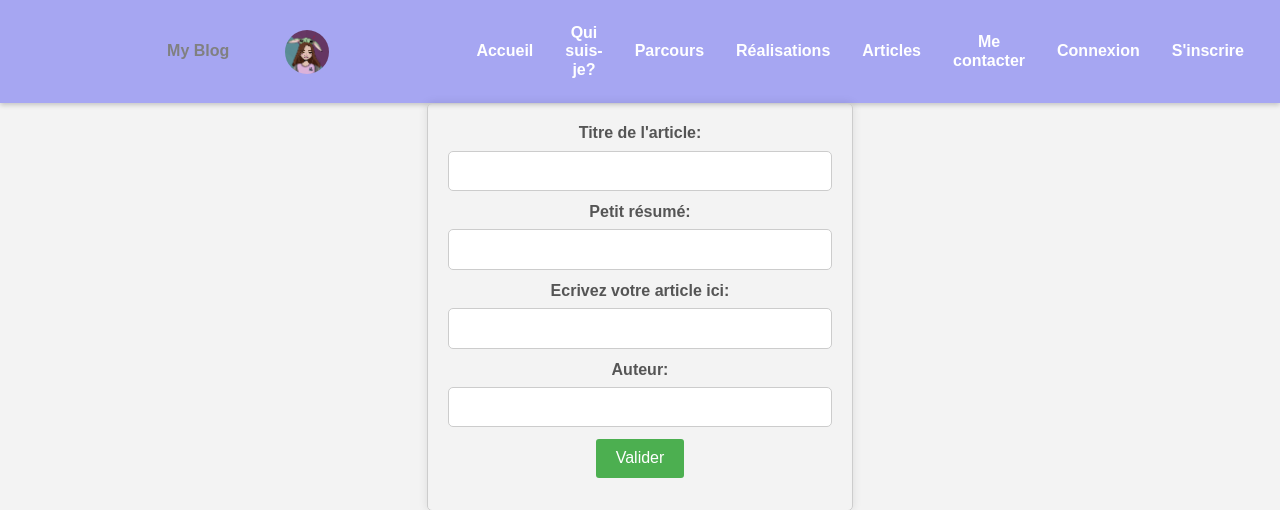
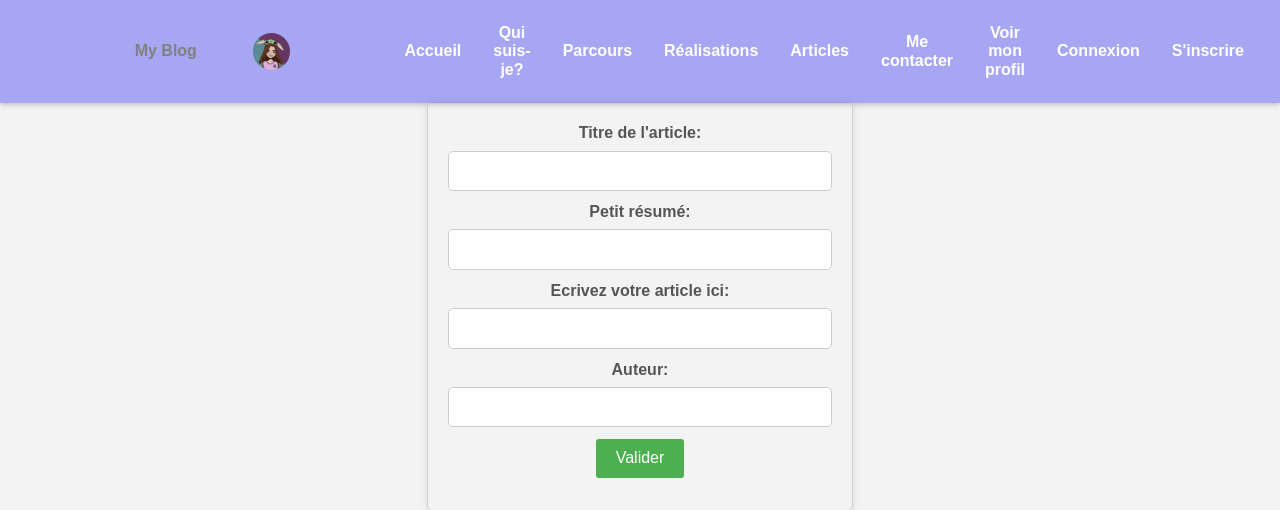
Before and after one commit to LudGold/MyBlog, a PHP site: template template/admin/article/newArticle.html.twig in a window 1280 px wide. Shown: the top 510 px of the page. Run offline with PHP 8.4, Linux system fonts and the light colour scheme; the template is opened without the code that fills it, so the values that code supplies are empty; some libraries are stand-ins or nearby versions.

Commit message:
base twig update

```diff
--- a/template/base.html.twig
+++ b/template/base.html.twig
@@ -54,7 +54,14 @@
 				<li class="nav-item contact">
 					<a class="nav-link" href="#rs">Me contacter</a>
 				</li>
-
+				<li class="nav-item profil">
+					<a class="nav-link edit-profil" href="/editProfil">Voir mon profil</a>
+				</li>
+				{% if isAdmin %}
+				<li class="nav-item dashboard">
+					<a class="nav-link dashboard" href="/admin/user/adminDashboard">Tableau de bord</a>
+				</li>
+			 {% endif %}
 				{% if userLoggedIn %}
 					<li>
 						<a class="nav-link logout" href="/deconnexion">Déconnexion</a>
```
